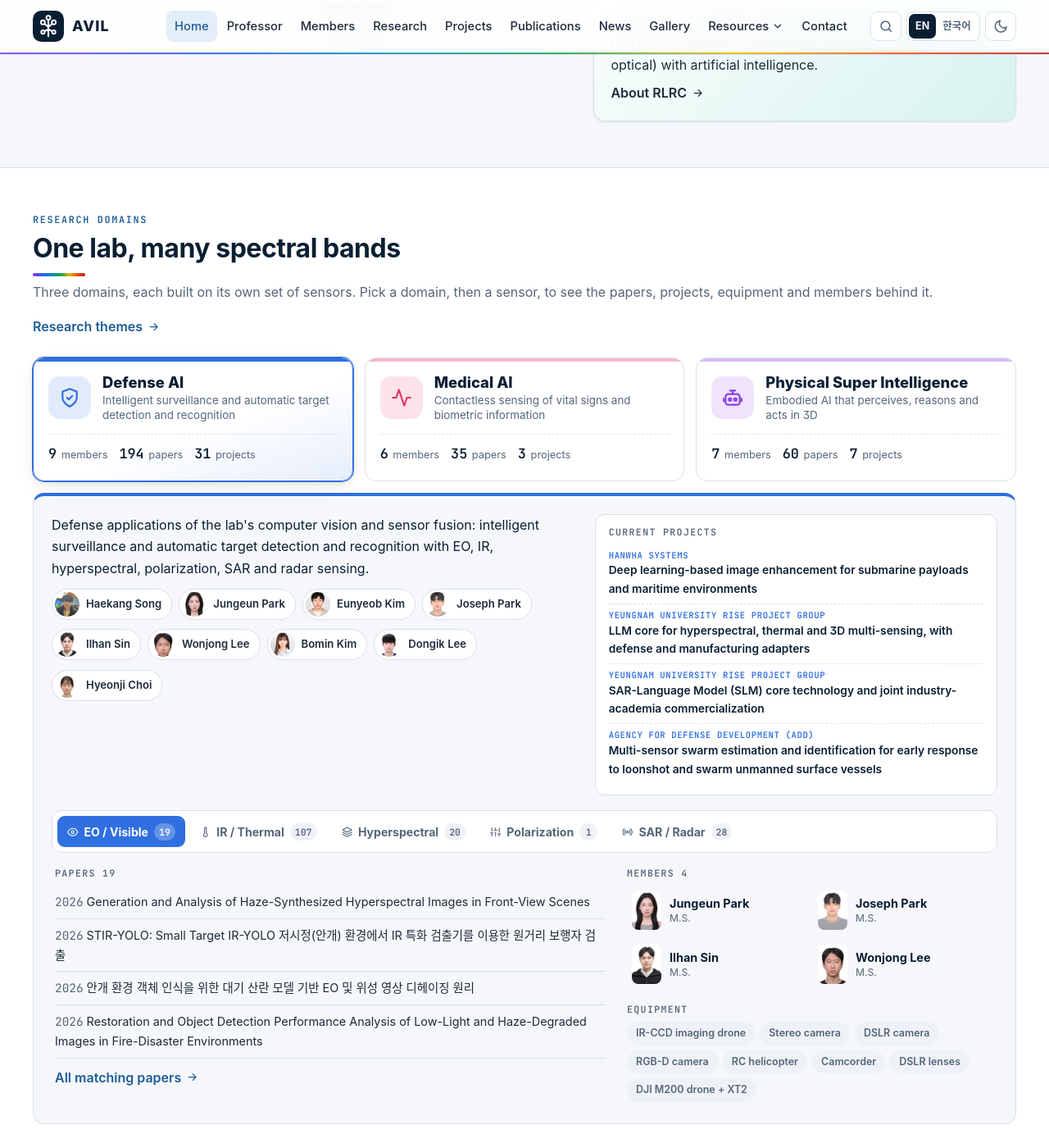
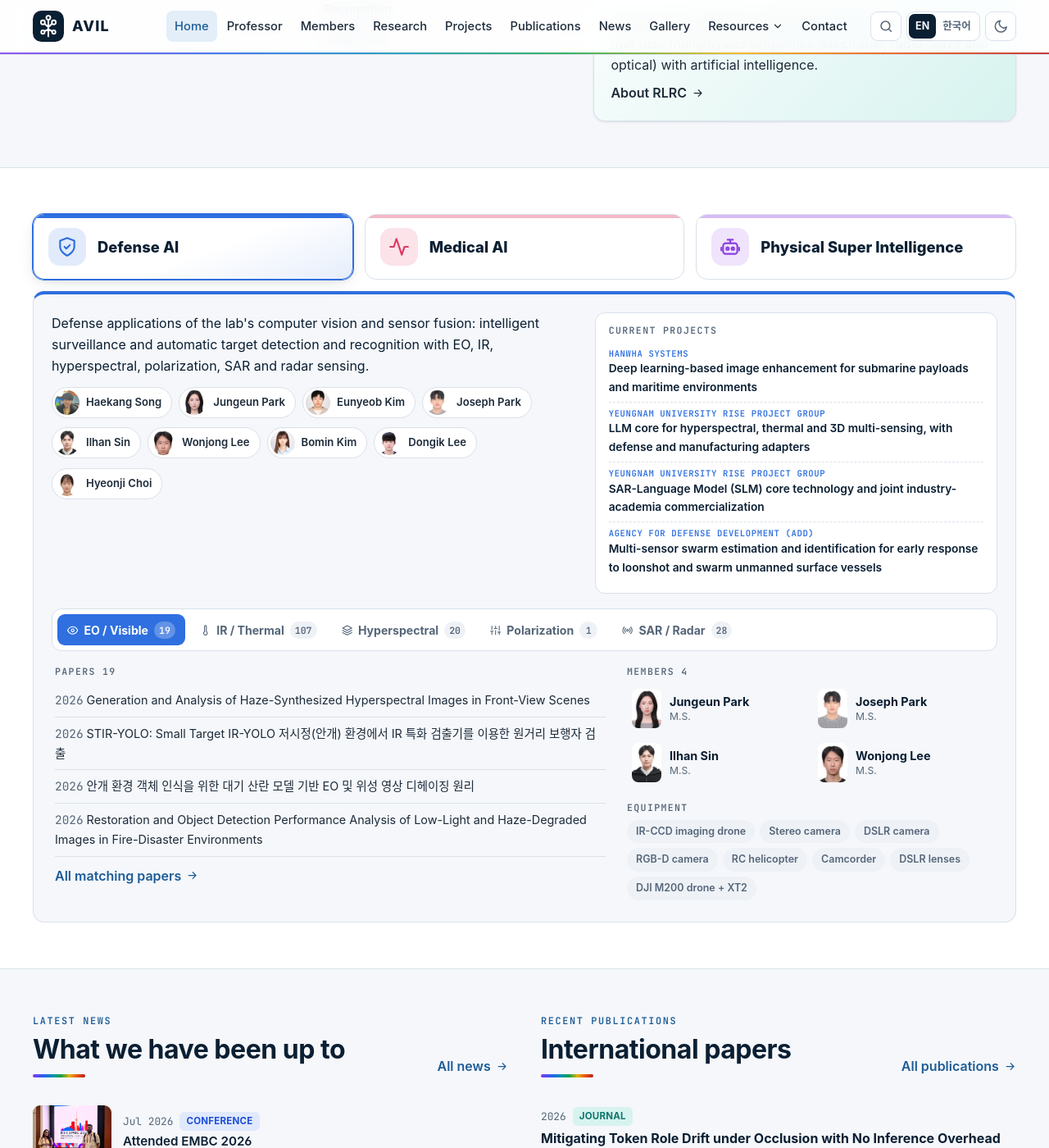
Before and after one commit to AVIL-Lab/avil, a Jekyll site: the page built from index.html, in a window 1280 px wide and 1400 px high, scrolled down 1306 px. Shown: the whole window at 82% size. Built offline with Jekyll 4.4.1, drawn with Linux system fonts in a browser that asks for light colours; some web fonts are replaced.

Commit message:
style: show only domain names in the home explorer
Drop the section heading and the tagline and counts on the Defense AI,
Medical AI and Physical Super Intelligence tabs.

```diff
--- a/_data/domains.yml
+++ b/_data/domains.yml
@@ -20,9 +20,6 @@
   ko: 국방 AI
   icon: shield
   color: "#2f6fdf"
-  tagline:
-    en: Intelligent surveillance and automatic target detection and recognition
-    ko: 지능형 감시 및 자동표적탐지/인식
   summary:
     en: >-
       Defense applications of the lab's computer vision and sensor fusion: intelligent
@@ -75,9 +72,6 @@
   ko: 의료 AI
   icon: activity
   color: "#e0365f"
-  tagline:
-    en: Contactless sensing of vital signs and biometric information
-    ko: 생체정보의 비접촉 센싱
   summary:
     en: >-
       Healthcare applications led by the RLRC Multimodal Untact Sensing Leading Research
@@ -128,9 +122,6 @@
   ko: 피지컬 슈퍼 인텔리전스
   icon: bot
   color: "#8b3fe0"
-  tagline:
-    en: Embodied AI that perceives, reasons and acts in 3D
-    ko: 3D 환경에서 인지, 추론, 행동하는 체화 AI
   summary:
     en: >-
       Physical and embodied AI: vision-language-action models, world models, 3D and 6D
--- a/_includes/domain-explorer.html
+++ b/_includes/domain-explorer.html
@@ -36,8 +36,6 @@
   <button type="button" role="tab" class="domx__domain" id="dtab-{{ d.key }}" aria-controls="dpanel-{{ d.key }}" aria-selected="{{ dfirst }}"{% unless dfirst %} tabindex="-1"{% endunless %} style="--d: {{ d.color }}">
     <span class="domx__icon"><svg class="i" aria-hidden="true"><use href="#i-{{ d.icon }}"/></svg></span>
     <span class="domx__name">{% include t.html en=d.en ko=d.ko %}</span>
-    <span class="domx__tagline">{% include t.html en=d.tagline.en ko=d.tagline.ko %}</span>
-    <span class="domx__counts"><span><b class="mono">{{ dmem.size }}</b> {% include t.html en="members" ko="구성원" %}</span><span><b class="mono">{{ dpubs.size }}</b> {% include t.html en="papers" ko="논문" %}</span><span><b class="mono">{{ dproj.size }}</b> {% include t.html en="projects" ko="과제" %}</span></span>
   </button>
   {%- endcapture -%}
   {%- assign tabs_html = tabs_html | append: tab -%}
--- a/assets/css/home.css
+++ b/assets/css/home.css
@@ -154,12 +154,12 @@
 /* ---- Domain explorer: domains > sensors > papers, projects, equipment, members ---- */
 .domx { display: grid; gap: 0; }
 .domx__domains { display: grid; grid-template-columns: repeat(3, 1fr); gap: 14px; }
-.domx__domain { --d: var(--brand); position: relative; display: grid; grid-template-columns: 52px 1fr; grid-template-rows: auto auto auto; column-gap: 14px; row-gap: 2px; align-items: center; padding: 18px; text-align: left; border: 1px solid var(--line); border-radius: var(--radius) var(--radius) var(--radius) var(--radius); background: var(--surface); color: var(--text); overflow: hidden; transition: transform .18s, box-shadow .18s, border-color .18s; }
+.domx__domain { --d: var(--brand); position: relative; display: flex; align-items: center; gap: 14px; padding: 16px 18px; text-align: left; border: 1px solid var(--line); border-radius: var(--radius) var(--radius) var(--radius) var(--radius); background: var(--surface); color: var(--text); overflow: hidden; transition: transform .18s, box-shadow .18s, border-color .18s; }
 .domx__domain::before { content: ""; position: absolute; inset: 0 0 auto 0; height: 4px; background: var(--d); opacity: .35; transition: opacity .18s; }
 .domx__domain:hover { transform: translateY(-2px); box-shadow: var(--shadow); }
 .domx__domain[aria-selected="true"] { border-color: var(--d); box-shadow: 0 0 0 1px var(--d), var(--shadow); background: linear-gradient(160deg, var(--surface) 55%, color-mix(in srgb, var(--d) 12%, var(--surface))); }
 .domx__domain[aria-selected="true"]::before { opacity: 1; }
-.domx__icon { grid-row: 1 / span 2; display: grid; place-items: center; width: 52px; height: 52px; border-radius: 14px; background: color-mix(in srgb, var(--d) 14%, var(--surface)); color: var(--d); }
+.domx__icon { flex: none; display: grid; place-items: center; width: 46px; height: 46px; border-radius: 14px; background: color-mix(in srgb, var(--d) 14%, var(--surface)); color: var(--d); }
 .domx__icon .i { width: 26px; height: 26px; }
 .domx__name { font-size: 1.15rem; font-weight: 800; color: var(--ink); line-height: 1.2; }
 .domx__tagline { font-size: .84rem; color: var(--muted); line-height: 1.35; }
--- a/index.html
+++ b/index.html
@@ -131,17 +131,9 @@ js: [home]
   </div>
 </section>
 
-<section class="section section--alt" id="domains">
+<section class="section section--alt" id="domains" aria-labelledby="domains-h">
   <div class="wrap">
-    <div class="section__head">
-      <div>
-        <p class="eyebrow">{% include t.html en="Research domains" ko="연구 분야" %}</p>
-        <h2>{% include t.html en="One lab, many spectral bands" ko="다양한 스펙트럼 영역의 영상 센싱" %}</h2>
-        <span class="rule" aria-hidden="true"></span>
-        <p class="section__sub">{% include t.html en="Three domains, each built on its own set of sensors. Pick a domain, then a sensor, to see the papers, projects, equipment and members behind it." ko="세 가지 연구 분야와 각 분야의 센서를 선택하면 관련 논문, 과제, 장비, 구성원을 볼 수 있습니다." %}</p>
-      </div>
-      <a class="link-arrow" href="{{ '/research/' | relative_url }}">{% include t.html en="Research themes" ko="연구 주제" %} <svg class="i i--sm" aria-hidden="true"><use href="#i-arrow-right"/></svg></a>
-    </div>
+    <h2 class="sr-only" id="domains-h">{% include t.html en="Research domains" ko="연구 분야" %}</h2>
     {% include domain-explorer.html %}
   </div>
 </section>
```
